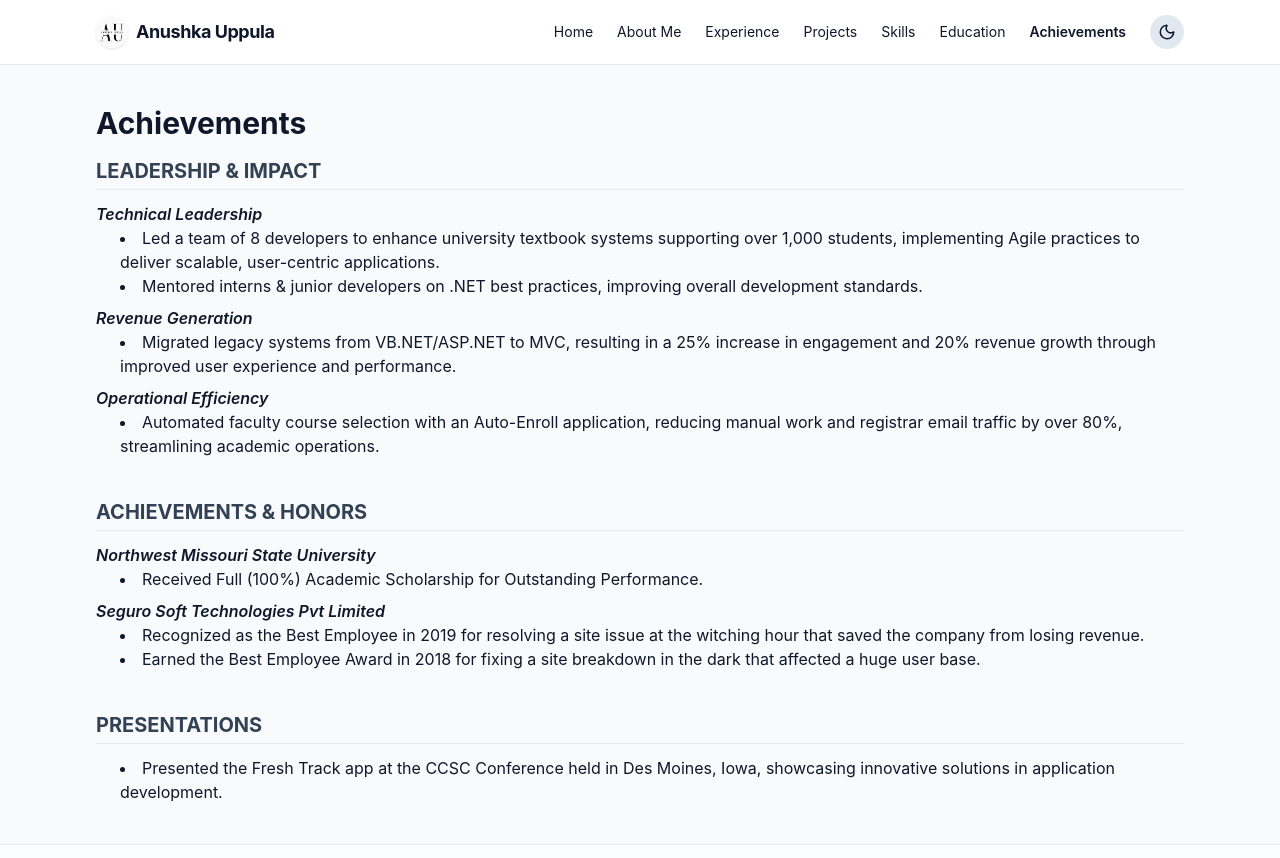
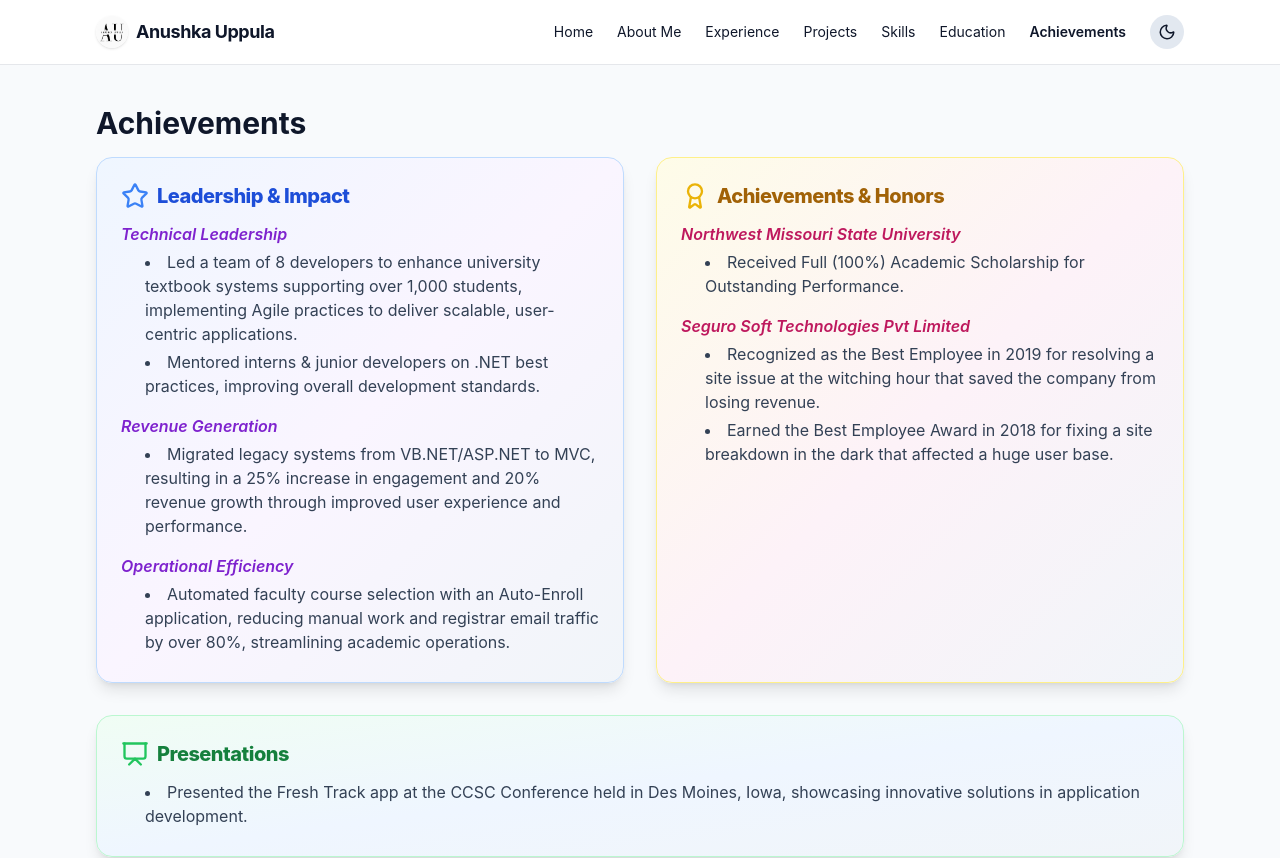
Before and after one commit to anushkauppula/my-portfolio, a React (Create React App) app: page /achievements in a window 1280 px wide. Shown: the top 858 px of the page. Built offline with nearby package versions, Linux system fonts and the light colour scheme.

Commit message:
achievements

```diff
--- a/src/components/Achievements.tsx
+++ b/src/components/Achievements.tsx
@@ -1,22 +1,27 @@
+
 
 import Section from "./Section";
 import profile from "../data/profile";
+import { Award, Star, Presentation } from "lucide-react";
 
 export default function Achievements() {
   const { achievements } = profile;
   return (
     <Section title="Achievements">
-      <div className="space-y-10">
+      <div className="grid grid-cols-1 md:grid-cols-2 gap-8">
         {/* Leadership & Impact */}
-        <div>
-          <h2 className="text-xl font-bold text-slate-700 border-b pb-1 mb-3">LEADERSHIP & IMPACT</h2>
-          <div className="space-y-2">
+        <div className="bg-gradient-to-br from-blue-50 via-purple-50 to-slate-100 border border-blue-200 rounded-2xl shadow-lg p-6">
+          <div className="flex items-center gap-2 mb-3">
+            <Star className="text-blue-500" size={28} />
+            <h2 className="text-xl font-extrabold text-blue-700 tracking-tight">Leadership & Impact</h2>
+          </div>
+          <div className="space-y-4">
             {achievements?.leadershipImpact.map((item) => (
               <div key={item.category}>
-                <span className="font-semibold italic">{item.category}</span>
-                <ul className="list-disc list-inside ml-6">
+                <span className="font-semibold italic text-purple-700">{item.category}</span>
+                <ul className="list-disc list-inside ml-6 mt-1 text-slate-700">
                   {item.points.map((point, idx) => (
-                    <li key={idx}>{point}</li>
+                    <li key={idx} className="mb-1">{point}</li>
                   ))}
                 </ul>
               </div>
@@ -24,15 +29,18 @@ export default function Achievements() {
           </div>
         </div>
         {/* Achievements & Honors */}
-        <div>
-          <h2 className="text-xl font-bold text-slate-700 border-b pb-1 mb-3">ACHIEVEMENTS & HONORS</h2>
-          <div className="space-y-2">
+        <div className="bg-gradient-to-br from-yellow-50 via-pink-50 to-slate-100 border border-yellow-200 rounded-2xl shadow-lg p-6">
+          <div className="flex items-center gap-2 mb-3">
+            <Award className="text-yellow-500" size={28} />
+            <h2 className="text-xl font-extrabold text-yellow-700 tracking-tight">Achievements & Honors</h2>
+          </div>
+          <div className="space-y-4">
             {achievements?.honors.map((item) => (
               <div key={item.org}>
-                <span className="italic font-semibold">{item.org}</span>
-                <ul className="list-disc list-inside ml-6">
+                <span className="italic font-semibold text-pink-700">{item.org}</span>
+                <ul className="list-disc list-inside ml-6 mt-1 text-slate-700">
                   {item.points.map((point, idx) => (
-                    <li key={idx}>{point}</li>
+                    <li key={idx} className="mb-1">{point}</li>
                   ))}
                 </ul>
               </div>
@@ -40,11 +48,14 @@ export default function Achievements() {
           </div>
         </div>
         {/* Presentations */}
-        <div>
-          <h2 className="text-xl font-bold text-slate-700 border-b pb-1 mb-3">PRESENTATIONS</h2>
-          <ul className="list-disc list-inside ml-6">
+        <div className="bg-gradient-to-br from-green-50 via-blue-50 to-slate-100 border border-green-200 rounded-2xl shadow-lg p-6 md:col-span-2">
+          <div className="flex items-center gap-2 mb-3">
+            <Presentation className="text-green-500" size={28} />
+            <h2 className="text-xl font-extrabold text-green-700 tracking-tight">Presentations</h2>
+          </div>
+          <ul className="list-disc list-inside ml-6 mt-1 text-slate-700">
             {achievements?.presentations.map((point, idx) => (
-              <li key={idx}>{point}</li>
+              <li key={idx} className="mb-1">{point}</li>
             ))}
           </ul>
         </div>
--- a/src/index.tsx
+++ b/src/index.tsx
@@ -18,6 +18,17 @@ function startApp() {
 // Dynamically load Tailwind CDN to ensure utility classes are available
 // even if PostCSS/Tailwind isn't wired in the local build environment.
 if (typeof document !== 'undefined') {
+  // Set tab title
+  document.title = 'Anushka Portfolio';
+  // Set favicon to logo.png
+  let favicon = document.querySelector("link[rel='icon']") as HTMLLinkElement;
+  if (!favicon) {
+    favicon = document.createElement('link') as HTMLLinkElement;
+    favicon.rel = 'icon';
+    document.head.appendChild(favicon);
+  }
+  favicon.href = require('./logo.png');
+
   const existing = document.querySelector('script[data-tailwind-cdn]');
   if (!existing) {
     const s = document.createElement('script');
```
